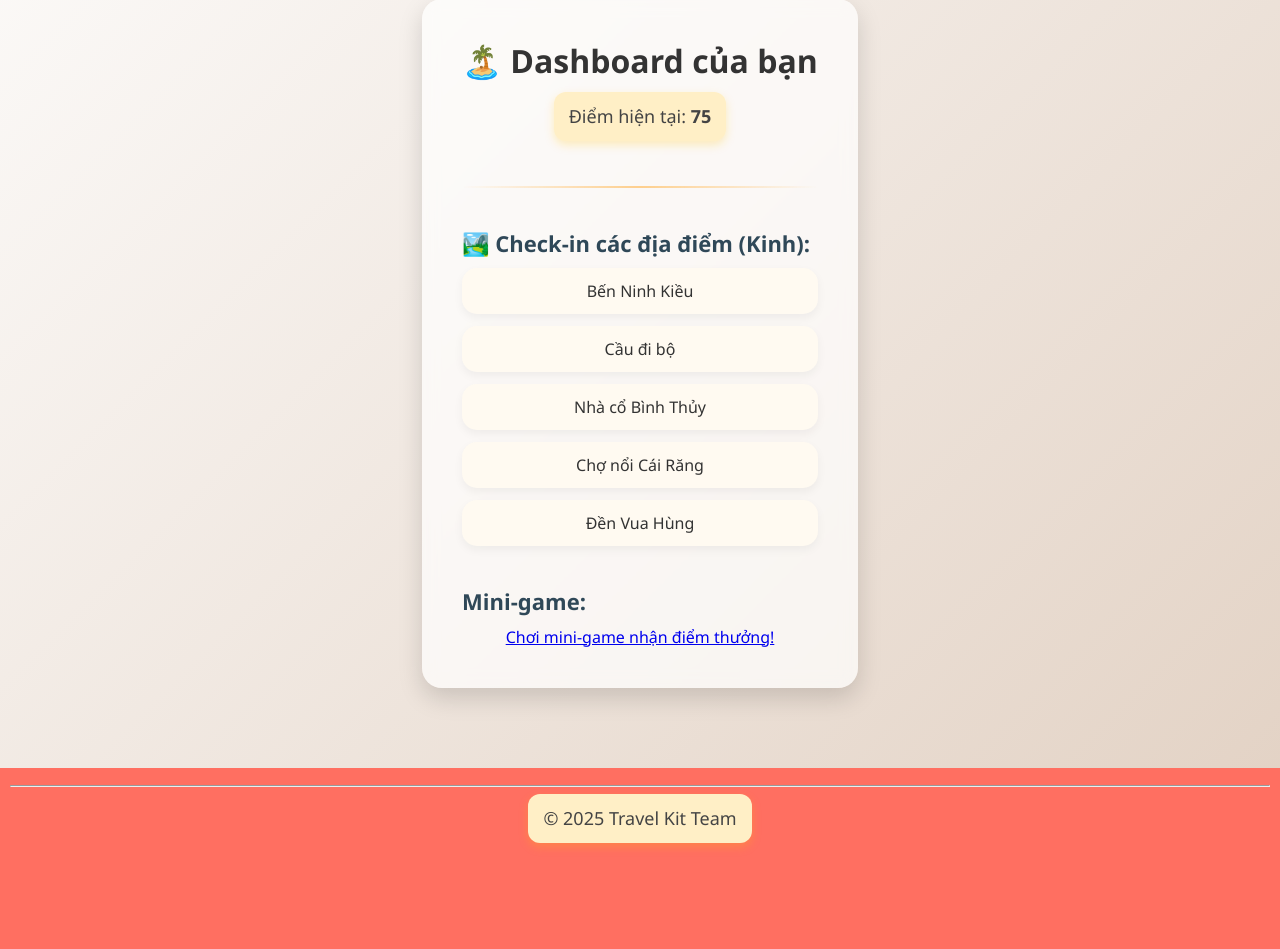
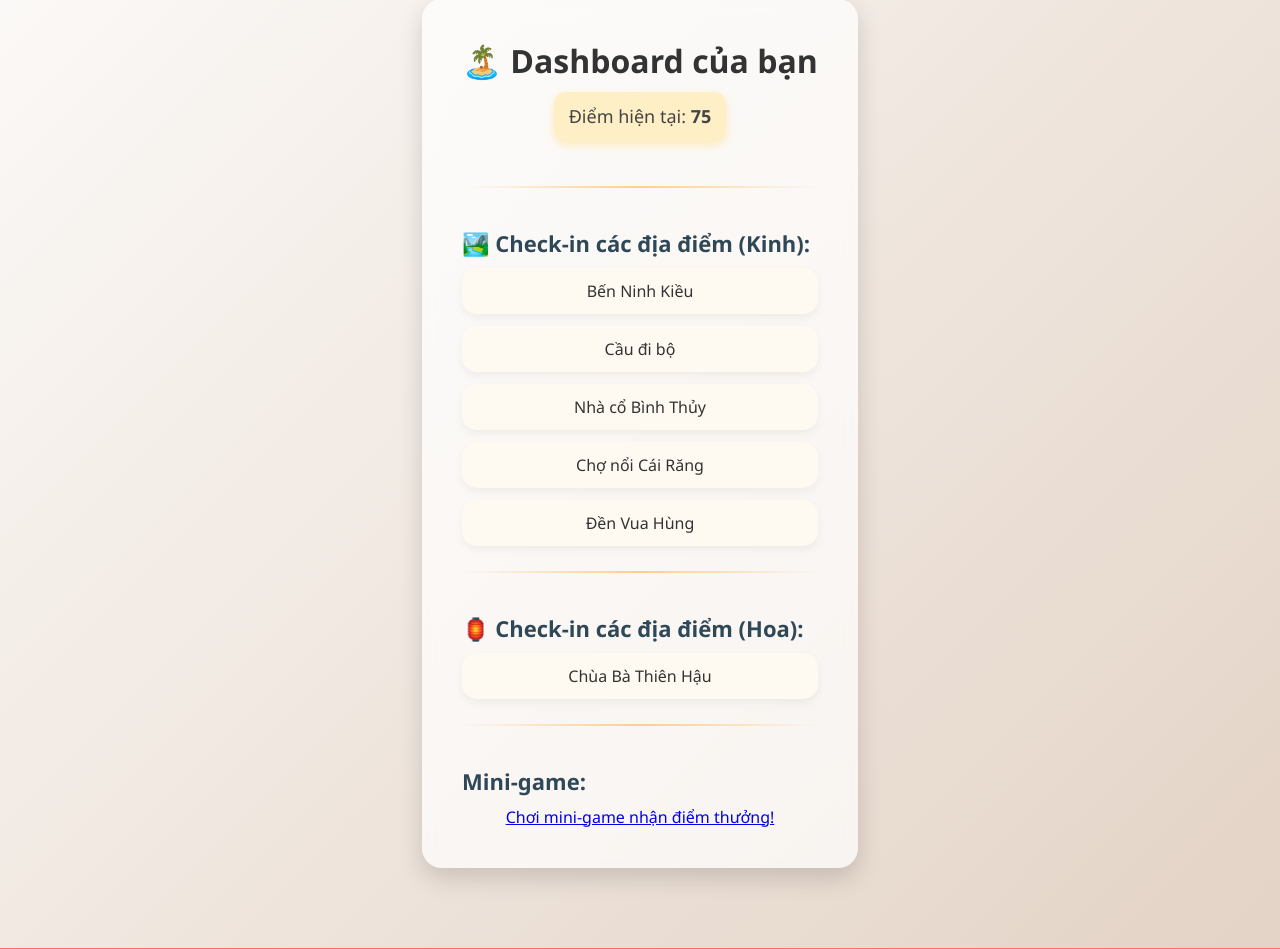
Before and after one commit to hung83st/mekongkit, a Flask app: page /dashboard in a window 1280 px wide. Shown: the part 194-1143 px from the top of the page. Before the commit the page ends 1040 px from the top, so only its background shows below. Run offline with Flask 3, Linux system fonts and the light colour scheme; a user stored in the database is signed in; data comes from the database, SQL or seed files in the repository.

Commit message:
Update dashboard.html

```diff
--- a/travel_kit/templates/dashboard.html
+++ b/travel_kit/templates/dashboard.html
@@ -147,6 +147,19 @@
     <li><a href="{{ url_for('den_vua_hung') }}">Đền Vua Hùng</a></li>
   </ul>
 
+  <div class="section-divider"></div>
+
+  <h3>🏮 Check-in các địa điểm (Hoa):</h3>
+  <ul>
+    <!-- <li><a href="{{ url_for('chua_ong') }}">Chùa Ông</a></li> -->
+    <!-- <li><a href="{{ url_for('hiep_thien_cung') }}">Hiệp Thiên Cung</a></li> -->
+    <!-- <li><a href="{{ url_for('tiem_che_huu_hoa') }}">Tiệm chè Hữu Hòa</a></li> -->
+    <li><a href="{{ url_for('chua_ba_thien_hau') }}">Chùa Bà Thiên Hậu</a></li>
+    <!-- <li><a href="{{ url_for('quan_thanh_de_co_mieu_quang_dong') }}">Quan Thánh Đế Cổ Miếu Quảng Đông</a></li> -->
+  </ul>
+
+  <div class="section-divider"></div>
+
 <h3>Mini-game:</h3>
 <a href="{{ url_for('minigame') }}">Chơi mini-game nhận điểm thưởng!</a>
 {% endblock %}
```
